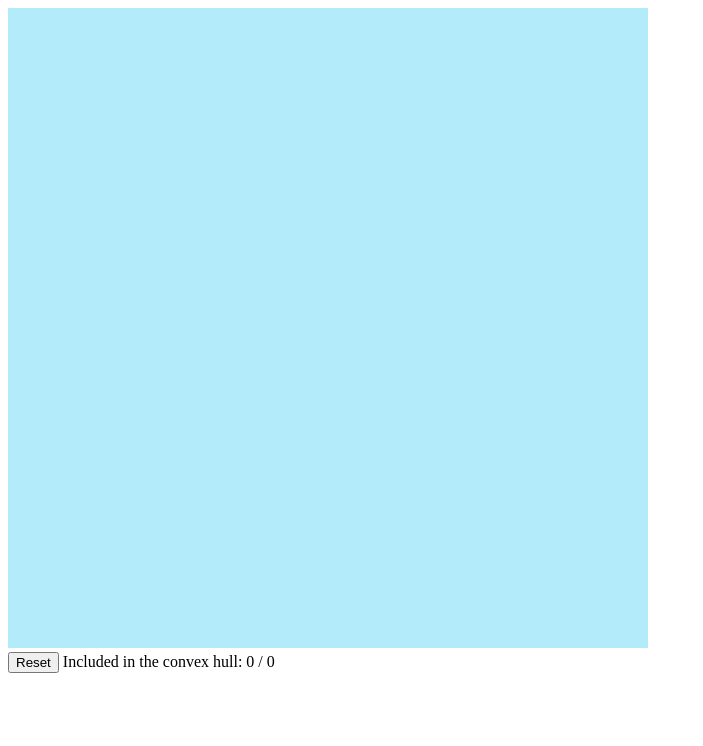
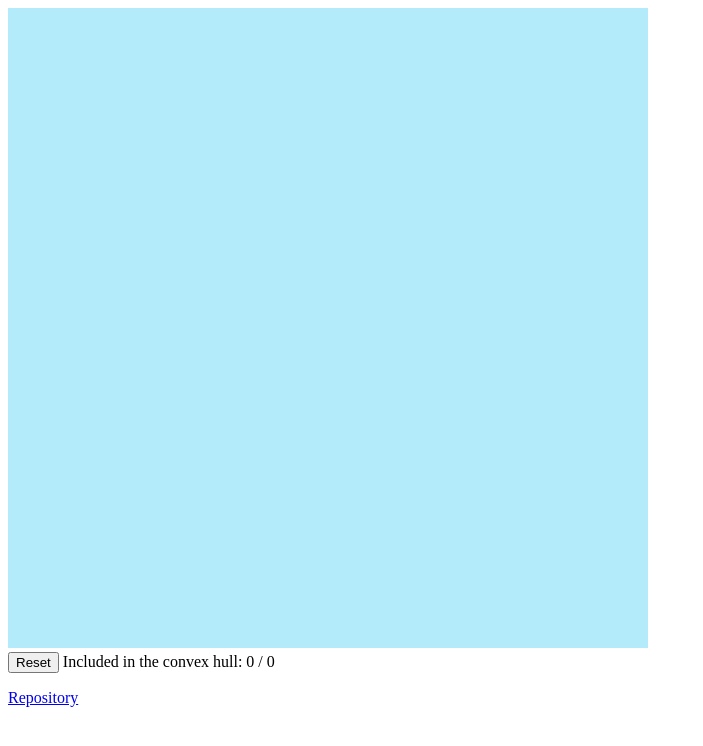
Before and after one commit to atcoder8/graham-scan, a website built with webpack: page docs/index.html in a window 1280 px wide. Shown: the whole page, without its empty margins (0-703 px from the left). Built offline with nearby package versions, Linux system fonts and the light colour scheme.

Commit message:
Added link to GitHub repository.

```diff
--- a/docs/index.html
+++ b/docs/index.html
@@ -12,6 +12,9 @@
     <div>
         <button id="reset-button">Reset</button>
         <label id="message-label">Included in the convex hull: 0 / 0</label>
+        <p>
+            <a href="https://github.com/atcoder8/graham-scan" target="_blank">Repository</a>
+        </p>
     </div>
 <script defer src="js/runtime.bundle.js"></script><script defer src="js/main.bundle.js"></script></body>
 
```
Also changed, not shown: src/index.html (+3 -0 lines).
